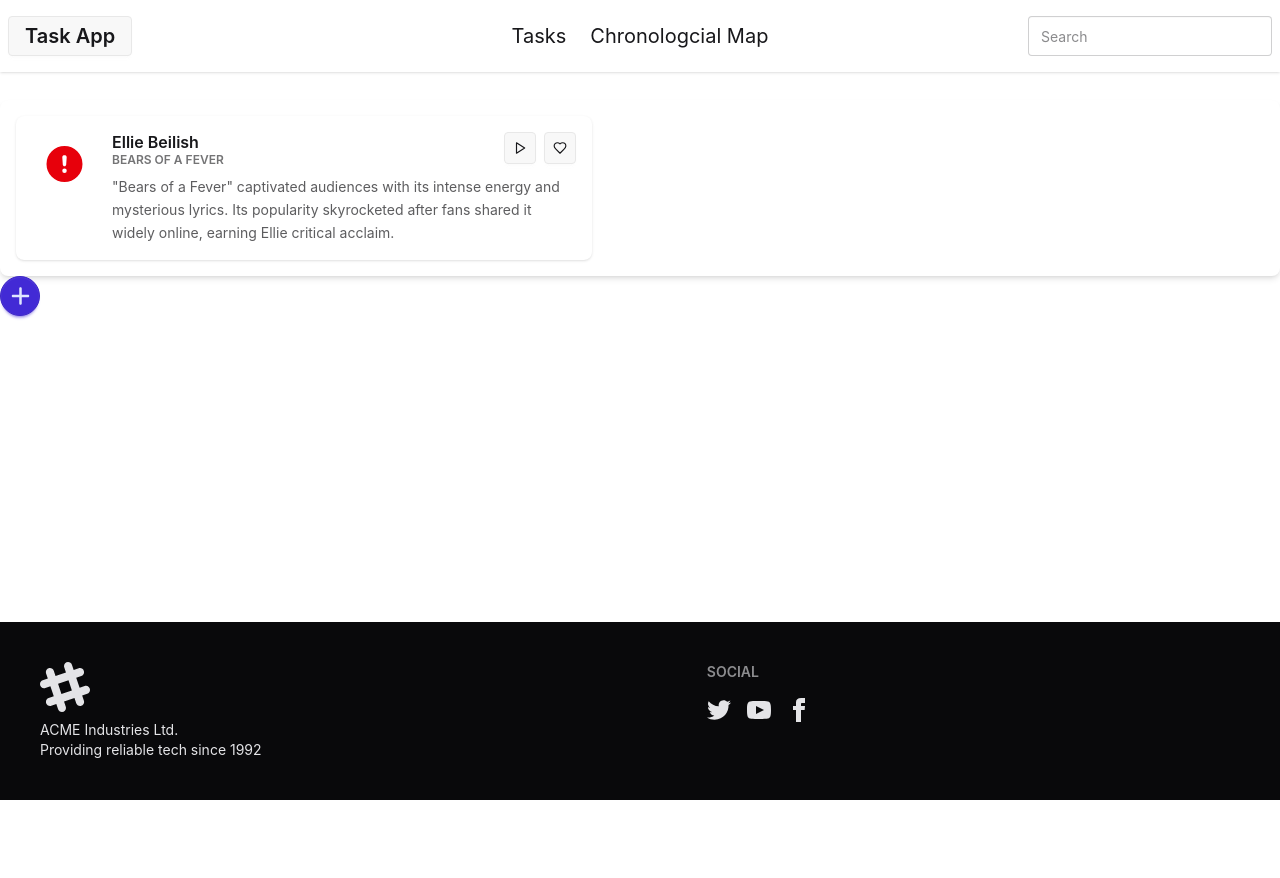
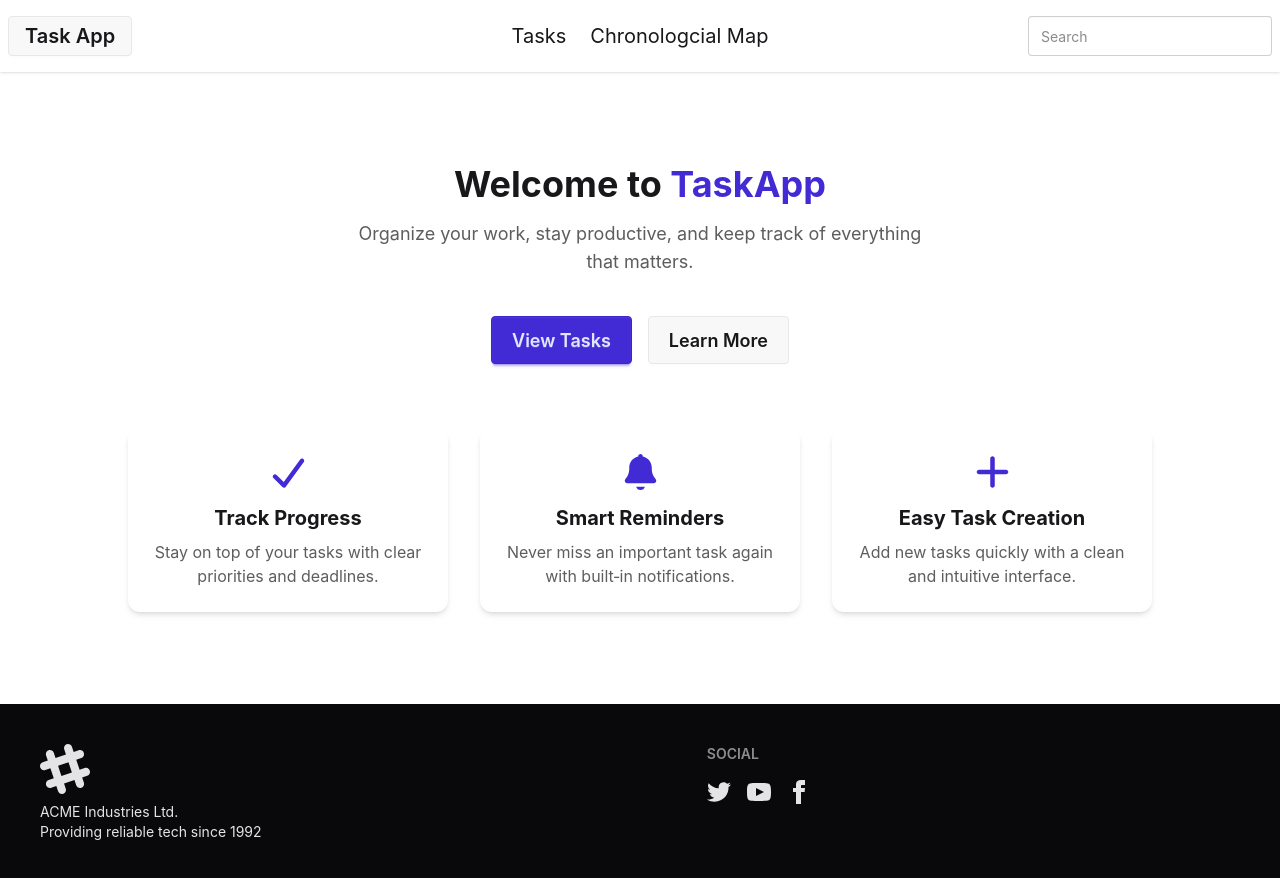
Before and after one commit to vixello/Java-Task-App-Frontend, an Angular app: page / in a window 1280 px wide. Before the commit this address led to /tasks. Shown: the top 878 px of the page. Before the commit the page ends 800 px from the top, so only its background shows below. Built offline with nearby package versions, Linux system fonts and the light colour scheme.

Commit message:
Changed up ui and added home component and routing

```diff
--- a/src/app/app.html
+++ b/src/app/app.html
@@ -4,8 +4,6 @@
 
   <main class="container mx-auto py-7 grow h-full">
     <router-outlet></router-outlet>
-    <taskapp-task-create></taskapp-task-create>
-
   </main>
   <taskapp-footer></taskapp-footer>
 
--- a/src/app/app.routes.ts
+++ b/src/app/app.routes.ts
@@ -2,9 +2,11 @@
 import { Routes } from '@angular/router';
 import { TasksList } from './layout/tasks-list/tasks-list';
 import { TaskCreate } from './layout/task-create/task-create';
+import { Home } from './layout/home/home';
 
 export const routes: Routes = [
-  { path: '', redirectTo: 'tasks', pathMatch: 'full'},
+  //{ path: '', redirectTo: 'home', pathMatch: 'full'},
+  { path: '', component: Home },
   { path: 'tasks', component: TasksList },
   //{ path: 'create', component: TaskCreate}
 ];
--- a/src/app/app.ts
+++ b/src/app/app.ts
@@ -4,11 +4,13 @@ import { FaConfig, FaIconLibrary, FaIconComponent } from '@fortawesome/angular-f
 import { fontAwesomeIcons } from './shared/font-awesome-icons';
 import { Navbar } from "./layout/navbar/navbar";
 import { Footer } from "./layout/footer/footer";
-import { TaskCreate } from "./layout/task-create/task-create";
+import { Router } from '@angular/router';
+import { PLATFORM_ID } from '@angular/core';
+import { isPlatformBrowser } from '@angular/common';
 
 @Component({
   selector: 'taskapp-root',
-  imports: [RouterOutlet, FaIconComponent, Navbar, Footer, RouterLinkWithHref, TaskCreate],
+  imports: [RouterOutlet, FaIconComponent, Navbar, Footer, RouterLinkWithHref],
   templateUrl: './app.html',
   changeDetection: ChangeDetectionStrategy.Eager,
   styleUrl: './app.scss',
@@ -18,14 +20,29 @@ export class App {
   private faIconLibrary = inject(FaIconLibrary);
   private faConfig = inject(FaConfig);
 
-  ngOnInit(): void{
+  private router = inject(Router);
+  private platformId = inject(PLATFORM_ID);
+
+  constructor() {
+    if (isPlatformBrowser(this.platformId)) {
+      const visited = localStorage.getItem('visited');
+      if (!visited) {
+        localStorage.setItem('visited', 'true');
+        this.router.navigate(['']);
+      }
+      else {
+        this.router.navigate(['/tasks'])
+      }
+    }
+  }
+  ngOnInit(): void {
     this.initFontAwesome();
   }
 
-/**
- * Initializes FontAwesome icons and sets default prefix.
- * Summary: Registers icons globally for the app.
- */
+  /**
+   * Initializes FontAwesome icons and sets default prefix.
+   * Summary: Registers icons globally for the app.
+   */
   private initFontAwesome() {
     this.faConfig.defaultPrefix = 'far';
     this.faIconLibrary.addIcons(...fontAwesomeIcons);
--- /dev/null
+++ b/src/app/layout/home/home.html
@@ -0,0 +1,55 @@
+<section class="text-center py-16">
+
+  <h1 class="text-4xl font-bold mb-4">
+    Welcome to <span class="text-primary">TaskApp</span>
+  </h1>
+
+  <p class="text-lg text-base-content/70 max-w-xl mx-auto mb-10">
+    Organize your work, stay productive, and keep track of everything that matters.
+  </p>
+
+  <div class="flex justify-center gap-4 mb-16">
+    <a routerLink="/tasks" class="btn btn-primary btn-lg">
+      View Tasks
+    </a>
+
+    <a routerLink="/tasks" class="btn btn-outline btn-lg">
+      Learn More
+    </a>
+  </div>
+
+  <div class="grid md:grid-cols-3 gap-8 max-w-5xl mx-auto">
+
+    <div class="p-6 bg-base-100 rounded-xl shadow-md">
+      <div class="text-primary text-4xl mb-3">
+        <fa-icon [icon]="['fas', 'check']"></fa-icon>
+      </div>
+      <h3 class="font-bold text-xl mb-2">Track Progress</h3>
+      <p class="text-base-content/70">
+        Stay on top of your tasks with clear priorities and deadlines.
+      </p>
+    </div>
+
+    <div class="p-6 bg-base-100 rounded-xl shadow-md">
+      <div class="text-primary text-4xl mb-3">
+        <fa-icon [icon]="['fas', 'bell']"></fa-icon>
+      </div>
+      <h3 class="font-bold text-xl mb-2">Smart Reminders</h3>
+      <p class="text-base-content/70">
+        Never miss an important task again with built‑in notifications.
+      </p>
+    </div>
+
+    <div class="p-6 bg-base-100 rounded-xl shadow-md">
+      <div class="text-primary text-4xl mb-3">
+        <fa-icon [icon]="['fas', 'plus']"></fa-icon>
+      </div>
+      <h3 class="font-bold text-xl mb-2">Easy Task Creation</h3>
+      <p class="text-base-content/70">
+        Add new tasks quickly with a clean and intuitive interface.
+      </p>
+    </div>
+
+  </div>
+
+</section>
--- a/src/app/layout/navbar/navbar.html
+++ b/src/app/layout/navbar/navbar.html
@@ -1,11 +1,11 @@
 <div class="navbar bg-base-100 shadow-sm">
   <div class="navbar-start">
-    <a class="btn btn-ghost text-xl">Task App</a>
+    <a routerLink="" class="btn btn-ghost text-xl">Task App</a>
   </div>
 
   <div class="navbar-center">
     <ul class="menu menu-horizontal px-1 text-xl">
-      <li><a>Tasks</a></li>
+      <li><a routerLink="/tasks">Tasks</a></li>
       <li><a>Chronologcial Map</a></li>
     </ul>
   </div>
--- a/src/app/layout/tasks-list/tasks-list.html
+++ b/src/app/layout/tasks-list/tasks-list.html
@@ -1,5 +1,8 @@
+<main>
+<taskapp-task-create></taskapp-task-create>
 <ul class="list bg-base-100 rounded-box shadow-md">
       <li class="list-row">
         <taskapp-task-item></taskapp-task-item>
       </li>
 </ul>
+</main>
--- a/src/app/layout/tasks-list/tasks-list.ts
+++ b/src/app/layout/tasks-list/tasks-list.ts
@@ -1,9 +1,10 @@
 import { Component } from '@angular/core';
 import { TaskItem } from "../task-item/task-item";
+import { TaskCreate } from "../task-create/task-create";
 
 @Component({
   selector: 'taskapp-tasks-list',
-  imports: [TaskItem],
+  imports: [TaskItem, TaskCreate],
   templateUrl: './tasks-list.html',
   styleUrl: './tasks-list.scss',
 })
--- a/src/app/services/task.service.ts
+++ b/src/app/services/task.service.ts
@@ -27,4 +27,5 @@ export class TaskService {
     createTask(task: Omit<TaskDto, 'id'>): Observable<TaskDto> {
         return this.http.post<TaskDto>(this.apiUrl, task);
     }
+
 }
```
Also changed, not shown: src/app/layout/home/home.ts (added, +11 -0 lines), src/app/shared/font-awesome-icons.ts (+6 -1 lines), src/app/layout/home/home.scss (added), 2 other files (tests, documents, lock files or other folders).
